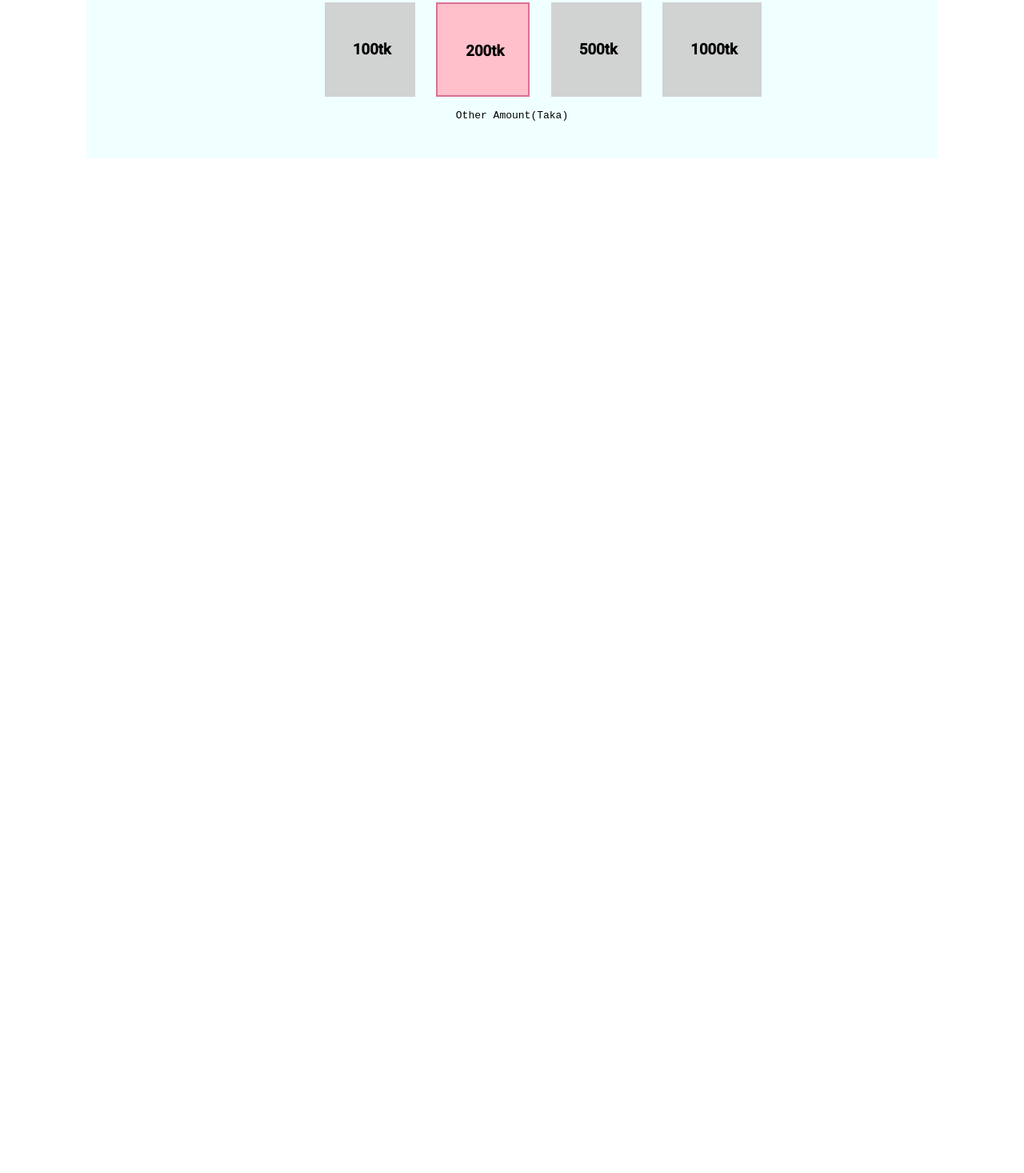
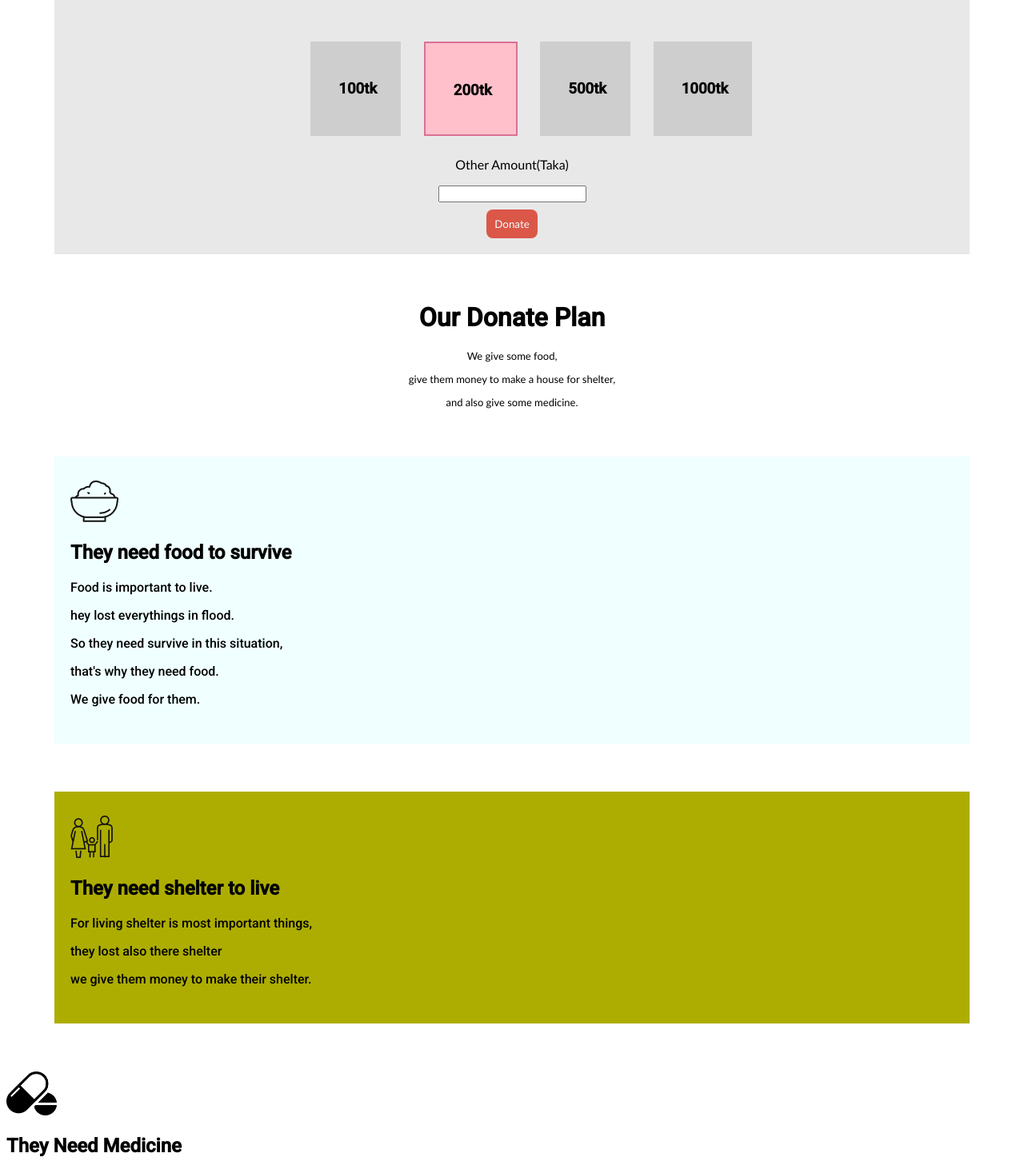
Before and after one commit to abrarasif11/Assignment-1, a plain HTML site: page index.html in a window 1280 px wide. Shown: the part 946-2413 px from the top of the page at 80% size. Before the commit the page ends 1164 px from the top, so only its background shows below. Drawn offline with Linux system fonts and the light colour scheme.

Commit message:
third-line

```diff
--- a/index.html
+++ b/index.html
@@ -15,7 +15,8 @@
     <div class="banner">
      <h1>Let’s Help Those Who Are</h1>
         <h1>More In Need</h1>
-        <p id="font"><small>We often help people who can get helped by themselves</small><p id="font"> we actually should help people who truly need our help</small></p>
+        <p id="font">We often help people who can get helped by themselves<p id="font"> we actually should help people who truly need our help.,</p>
+        <p id="font">we will help those peoples who lost everythings in flood</p>
             <a target="_blank" id="button" href="https://assunnahfoundation.org/">Donate Now</a>
     </div>
     <section class="box1">
@@ -38,8 +39,39 @@
         </div>
         </section>
         <div class="amount1">
-            <p><pre>Other Amount(Taka)</pre></p>
+            <p>Other Amount(Taka)</p>
+            <p><input type="text"></p>
+            <a target="_blank" id="button" href="https://assunnahfoundation.org/">Donate</a>
         </div>
-    </section>
+        </section>
+        <div class="donate1">
+            <h1>Our Donate Plan</h1>
+            <p id="items">We give some food,</p>
+            <p id="items">give them money to make a house for shelter,</p>
+            <p id="items">and also give some medicine.</p>
+        </div>
+        <section>
+            <div class="food">
+             <img src="donate-today-main/icons/food.png" alt="">
+             <h2>They need food to survive</h2>
+             <p>Food is important to live.</p>
+                <p>hey lost everythings in flood.</p>
+                <p>So they need survive in this situation,</p>
+                <p>that's why they need food.</p>
+                <p>We give food for them.</p>
+            </div>
+            <div class="shelter">
+                <img src="donate-today-main/icons/shelter.png" alt="">
+                <h2>They need shelter to live</h2>
+                <p>For living shelter is most important things,</p>
+                <p>they lost also there shelter</p>
+                <p>we give  them money to make their shelter.</p>
+            </div>
+            <div>
+                <img id="pic2" src="donate-today-main/icons/img_490683.png" alt="">
+                <h2>They Need Medicine</h2>
+                <p></p>
+            </div>
+        </section>
 </body>
 </html>
--- a/style.css
+++ b/style.css
@@ -77,15 +77,45 @@ body{
     padding: 30px 30px 25px 35px;
 }
 .amount1{
+    padding-top: 10px;
     text-align: center;
+    font-family: 'Gill Sans', 'Gill Sans MT', Calibri, 'Trebuchet MS', sans-serif;
 }
 .box1{
     padding-top: 10px;
-    background-color: azure;
+    background-color: rgb(233, 232, 232);
     margin-top: 40px;
     margin-right: 100px;
     margin-left: 100px;
-    margin-bottom: 20px;
+    margin-bottom: 5px;
     padding-bottom: 30px;
-    border-block-end: black 10px;
+    margin: 60px;
 }
+.donate1{
+    text-align: center;
+}
+#items{
+    font-family: 'Gill Sans', 'Gill Sans MT', Calibri, 'Trebuchet MS', sans-serif;
+    font-size: small;
+}
+.food{
+    background-color: azure;
+    margin-right: 150px;
+    margin-left: 150px;
+    padding-top: 30px;
+    padding-left: 20px;
+    padding-bottom: 30px;
+    margin: 60px
+}
+.shelter{
+    background-color: rgb(173, 173, 1);
+    margin-right: 150px;
+    margin-left: 150px;
+    padding-top: 30px;
+    padding-left: 20px;
+    padding-bottom: 30px;
+    margin: 60px
+}
+#pic2{
+    width: 5%;
+}
```
Also changed, not shown: donate-today-main/icons/img_490683.png (added).
